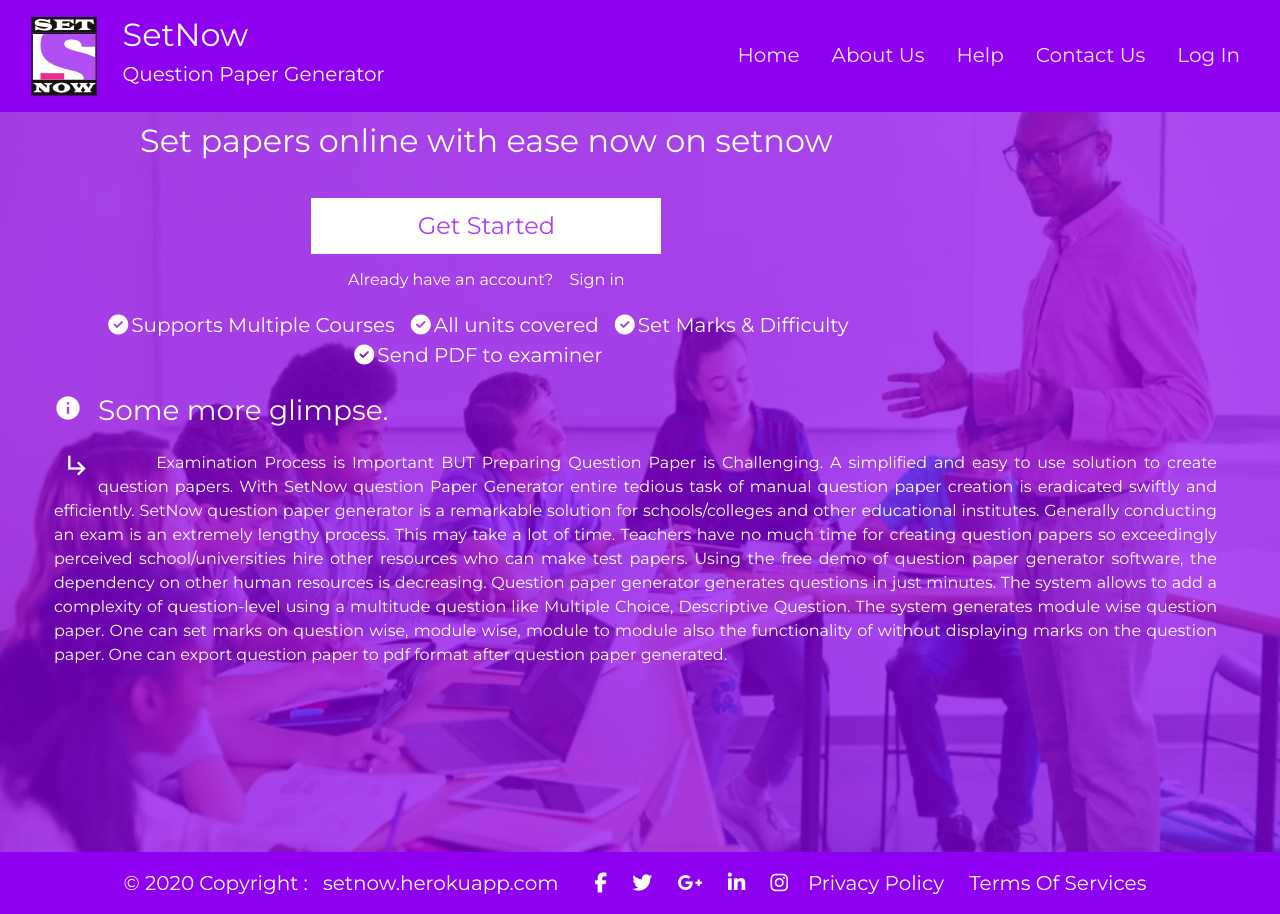
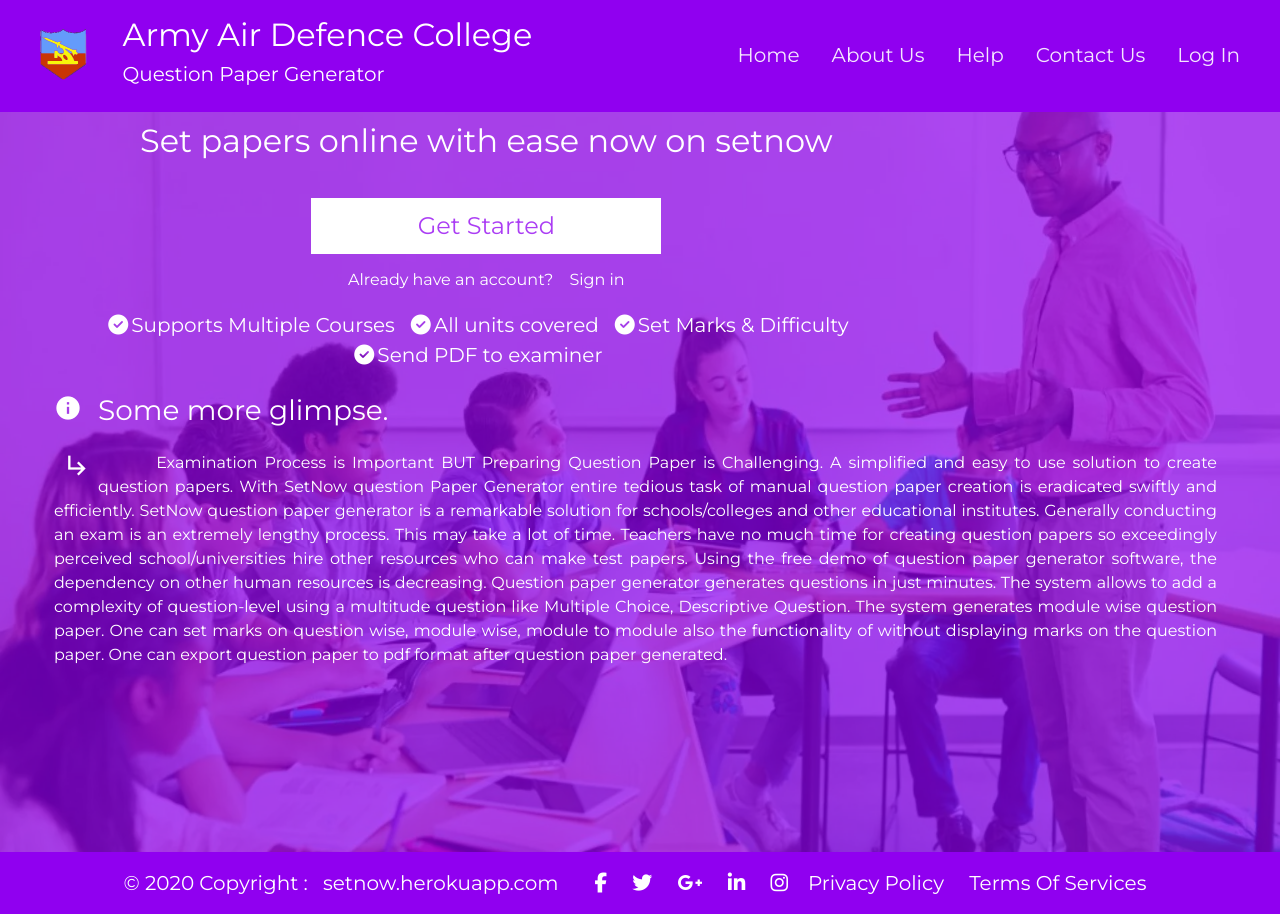
Before and after one commit to Manishyadv/examad, a Flask app: page / in a window 1280 px wide. Run offline with Flask 2, Linux system fonts and the light colour scheme; some libraries are stand-ins or nearby versions.

Commit message:
v3
Logo change and title update

```diff
--- a/flaskapp/templates/headerFooter.html
+++ b/flaskapp/templates/headerFooter.html
@@ -49,7 +49,7 @@
           </a>
         </div>
         <div class="col2">
-          <h2>SetNow</h2>
+          <h2>Army Air Defence College</h2>
           <h4>Question Paper Generator</h4>
         </div>
         <div class="col3">
```
Also changed, not shown: flaskapp/static/images/logo.svg.
